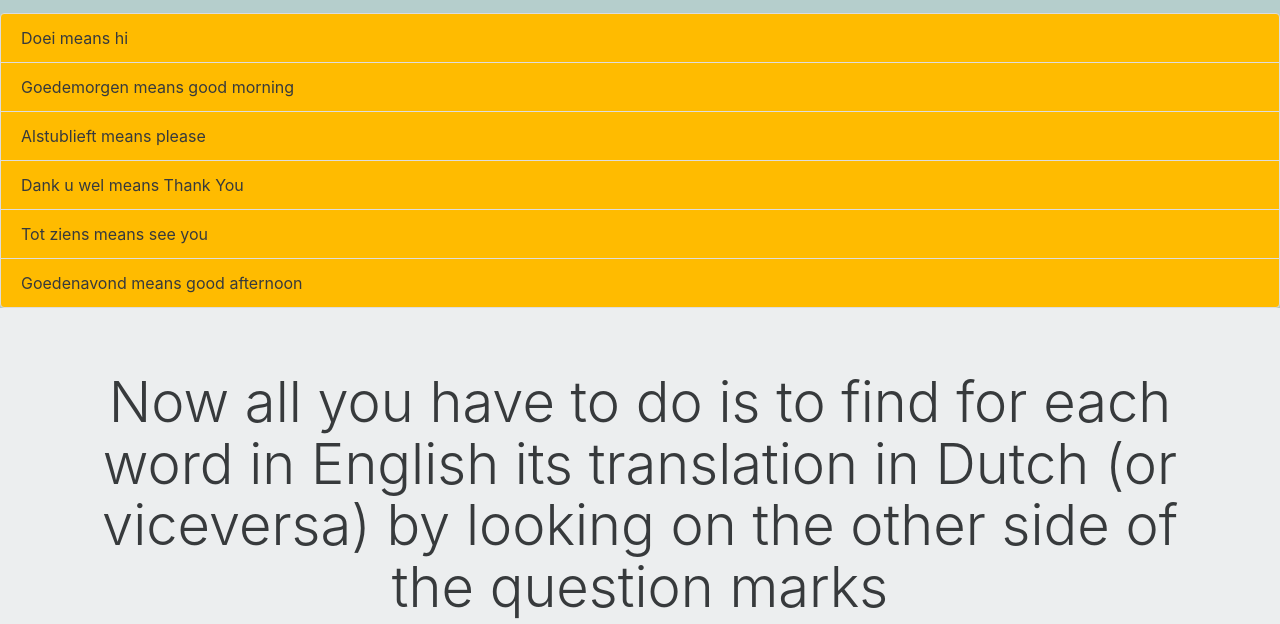
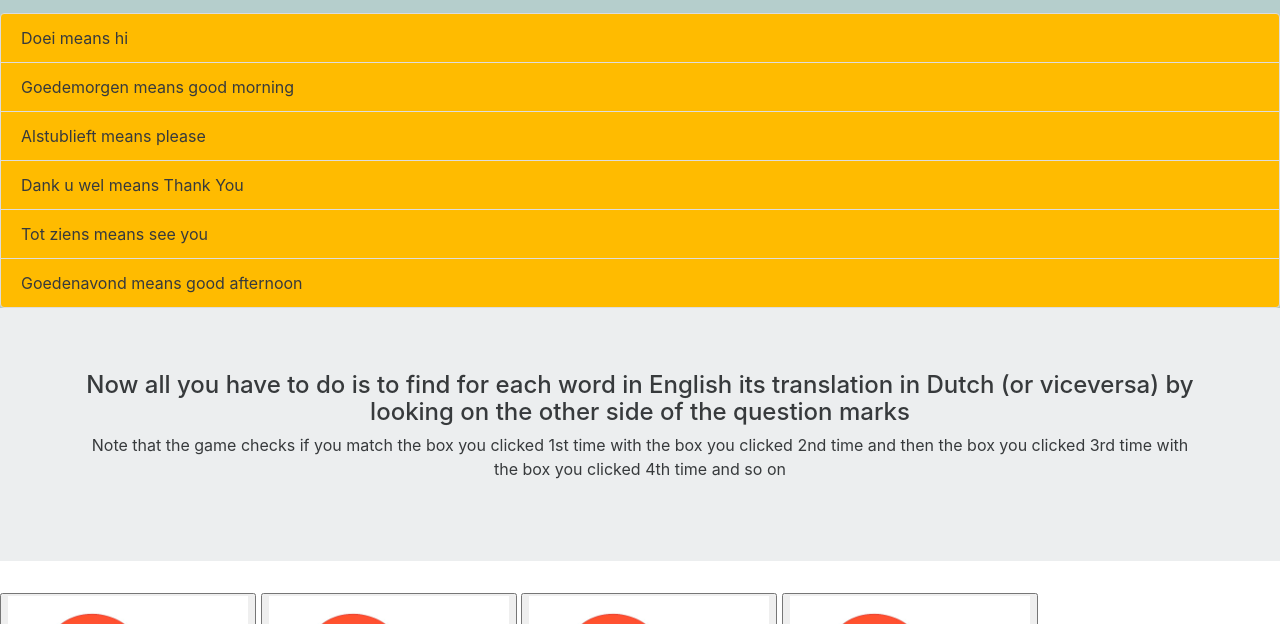
Before and after one commit to razvant96/razvant96.github.io, a plain HTML site: page game.html in a window 1280 px wide. Shown: the part 124-748 px from the top of the page. Drawn offline with Linux system fonts and the light colour scheme.

Commit message:
text change++

```diff
--- a/game.html
+++ b/game.html
@@ -76,7 +76,7 @@ and open the template in the editor.
         </div>
         <div class="jumbotron jumbotron-fluid text-xs-center">
   <div class="container">
-    <h4 class="display-4 text-xs-center">Now all you have to do is to find for each word in English its translation in Dutch (or viceversa) by looking on the other side of the question marks</h4>
+    <h4 class="text-xs-center">Now all you have to do is to find for each word in English its translation in Dutch (or viceversa) by looking on the other side of the question marks</h4>
     <p>Note that the game checks if you match the box you clicked 1st time with the box you clicked 2nd time and then the box you clicked 3rd time with the box you clicked 4th time and so on </p>
   </div>
 
```
